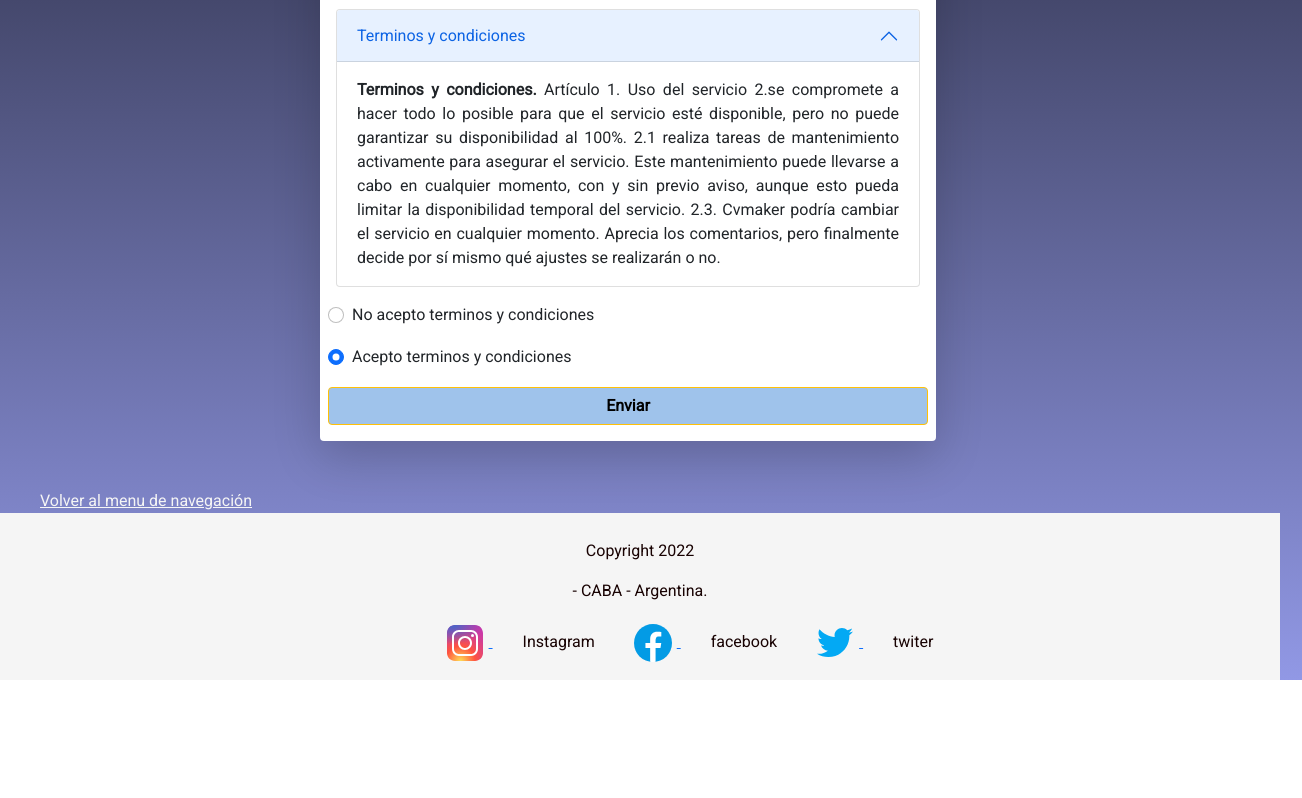
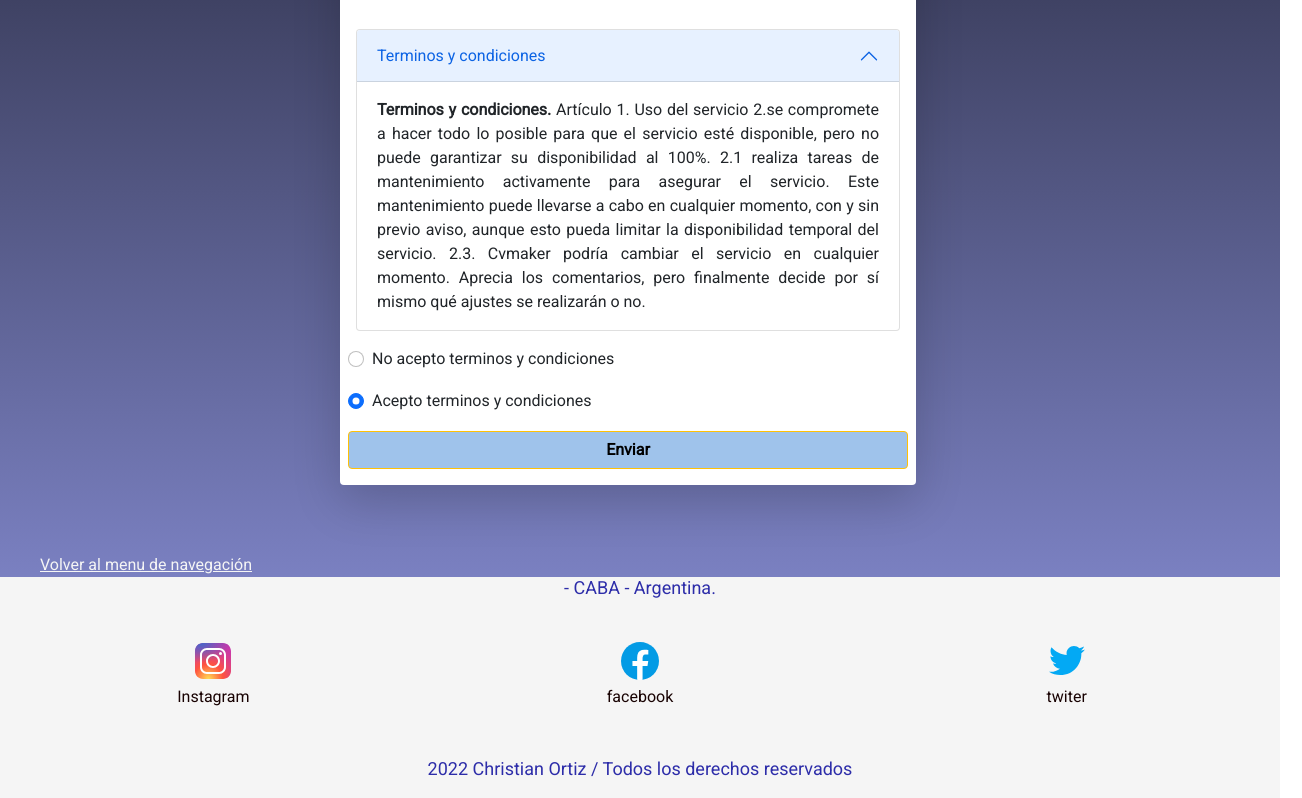
Before and after one commit to Cortiz1692/ProyectoDeCoder, a plain HTML site: page secciones/Contacto.html in a window 1280 px wide. Shown: the part 617-1415 px from the top of the page, 1302 px wide, since content can reach past the window. Before the commit the page ends 1297 px from the top, so only its background shows below. Drawn offline with nearby package versions, Linux system fonts and the light colour scheme.

Commit message:
actualizacion del footer, espacios, responsives

```diff
--- a/sass/_footer.scss
+++ b/sass/_footer.scss
@@ -1,45 +1,16 @@
-.foot {
-    grid-area: footer;
+footer{
     background-color: whitesmoke;
-    padding: 10px;
+}
+footer h3, .copy{
+    font-size: 18px;
+    color: rgb(45, 45, 169);
     text-align: center;
-    margin-top: auto;
+}
+.redesSociales {
+    display: flex;
     color: rgb(24, 2, 2);
+    flex-direction: column;
+    text-align: center;
+    justify-content: center;
 
 }
-
-.foot1 {
-    margin-top: 1em;
-    display: inline-block;
-    margin-left: auto;
-}
-
-.foot2 {
-    display: inline-block;
-    margin-left: 2em;
-}
-
-#parrafoter1 {
-    display: inline-block;
-}
-
-#parrafoter2 {
-    display: inline-block;
-}
-
-.flexbox-container {
-    display: -ms-flex;
-    display: -webkit-flex;
-    display: flex;
-
-
- div {
-    width: 50%;
-    padding: 10px;
-}
-
- div:first-child {
-    margin-right: 20px;
-}
-
-}
--- a/sass/_main.scss
+++ b/sass/_main.scss
@@ -30,6 +30,7 @@ a {
 .seccionPrincipal h1 {
     color: whitesmoke;
     grid-area: h1;
+    font-size: 25px;
 }
 
 .seccionPrincipal_img {
@@ -67,6 +68,7 @@ a {
 /* Segunda Seccion */
 
 .segundaSeccion h2 {
+    font-size: 25px;
     color: whitesmoke;
     grid-area: h2;
     position: relative;
@@ -108,6 +110,7 @@ a {
 /* TerceraSeccion */
 
 .terceraSeccion h2 {
+    font-size: 25px;
     color: whitesmoke;
     grid-area: h2;
     position: relative;
@@ -150,6 +153,7 @@ a {
 /* Cuarta Seccion */
 
 .cuartaSeccion h2 {
+    font-size: 25px;
     color: whitesmoke;
     grid-area: h2;
     position: relative;
@@ -261,8 +265,9 @@ div {
 
 /* --------------Contacto------------------------------  */
 .containerForm{
-    max-width: 50%;
-    margin-left: 25%;
+   margin: 20px;
+   padding: 20px;
+
 }
 
 .form{
--- a/sass/estilos.scss
+++ b/sass/estilos.scss
@@ -47,6 +47,26 @@ body {
     li {
         list-style: none;
     }
+    .redesSociales {
+        display: flex;
+        color: rgb(24, 2, 2);
+        flex-direction: row;
+        text-align: center;
+        justify-content: center;
+
+    }
+    .redes{
+        margin: 30px;
+    }
+
+    /*============================= contacto ==================== */
+    .containerForm{
+        max-width: 80%;
+        margin: auto;
+
+
+     }
+
 }
 
 /* Dekstop */
@@ -62,7 +82,7 @@ body {
         grid-template-rows: 5rem auto;
         gap: 2rem;
         grid-template-areas:
-            'h2   h2    '
+            'img   h2    '
             'img  parrafo';
         justify-items: center;
     }
@@ -74,6 +94,8 @@ body {
 
     .segundaSeccion_parrafo {
         display: flex;
+        position: relative;
+        margin-bottom: 50px;
         align-items: center;
         text-align: center;
 
@@ -88,7 +110,7 @@ body {
         grid-template-rows: 5rem auto;
         gap: 2rem;
         grid-template-areas:
-            'h2   h2'
+            'h2   img'
             'parrafo  img';
         justify-items: center;
     }
@@ -115,7 +137,7 @@ body {
         grid-template-rows: 5rem auto;
         gap: 2rem;
         grid-template-areas:
-            'h2   h2'
+            'img   h2'
             'img  parrafo';
         justify-items: center;
     }
@@ -133,4 +155,15 @@ body {
         text-align: center;
     }
 
+
+    /*============================= contacto ==================== */
+    .containerForm{
+        max-width: 50%;
+        margin: auto;
+
+
+     }
+
+
+
 }
--- a/secciones/Contacto.html
+++ b/secciones/Contacto.html
@@ -164,34 +164,33 @@
 
     </main>
 
-    <footer class="foot">
-        <div class=”flexbox-container”>
-            <div class="foot1">
-                <p>Copyright 2022</p>
-                <p>- CABA - Argentina.</p>
-            </div>
-           <div class="foot2">
-        <a href="" target="_BLANK" />
-        <img class="Insta" alt="Instagram"
-          src="../imagenes/icons8-instagram.svg" />
-        </a>
-        <p id="parrafoter1"> Instagram</p>
+    <footer>
+      <section class=”flexContainer”>
+        <div>
+          <h3>- CABA - Argentina.</h3>
+        </div>
 
-        <a href="" target="_BLANK" />
-        <img class="facebook" alt="facebook"
-          src="../imagenes/icons8-facebook.svg" />
-        </a>
-        <p id="parrafoter1"> facebook</p>
+  <section class="redesSociales">
+        <div class="redes">
+          <img class="Insta" alt="Instagram" src="../imagenes/icons8-instagram.svg" />
+          <p> Instagram</p>
+        </div>
 
-        <a href="" target="_BLANK" />
-        <img class="twiter" alt="Instagram"
-          src="../imagenes/icons8-twitter.svg" />
-        </a>
-        <p id="parrafoter1"> twiter</p>
+        <div class="redes">
+          <img class="facebook" alt="facebook" src="../imagenes/icons8-facebook.svg" />
+          <p> facebook</p>
+        </div>
 
-      </div>
-    </div>
-  </footer>
+        <div class="redes">
+          <img class="twiter" alt="Instagram" src="../imagenes/icons8-twitter.svg" />
+          <p> twiter</p>
+        </div>
+      </section>
+
+        <p class="copy"> 2022 Christian Ortiz / Todos los derechos reservados</p>
+
+      </section>
+    </footer>
 
     <script src="https://cdn.jsdelivr.net/npm/bootstrap@5.1.3/dist/js/bootstrap.bundle.min.js"
         integrity="sha384-ka7Sk0Gln4gmtz2MlQnikT1wXgYsOg+OMhuP+IlRH9sENBO0LRn5q+8nbTov4+1p"
```
Also changed, not shown: index.html (+25 -25 lines), secciones/Mercados.html (+23 -22 lines), secciones/Nosotros.html (+24 -25 lines), secciones/Productos.html (+23 -24 lines), estilos/estilos.css, 1 other file.
